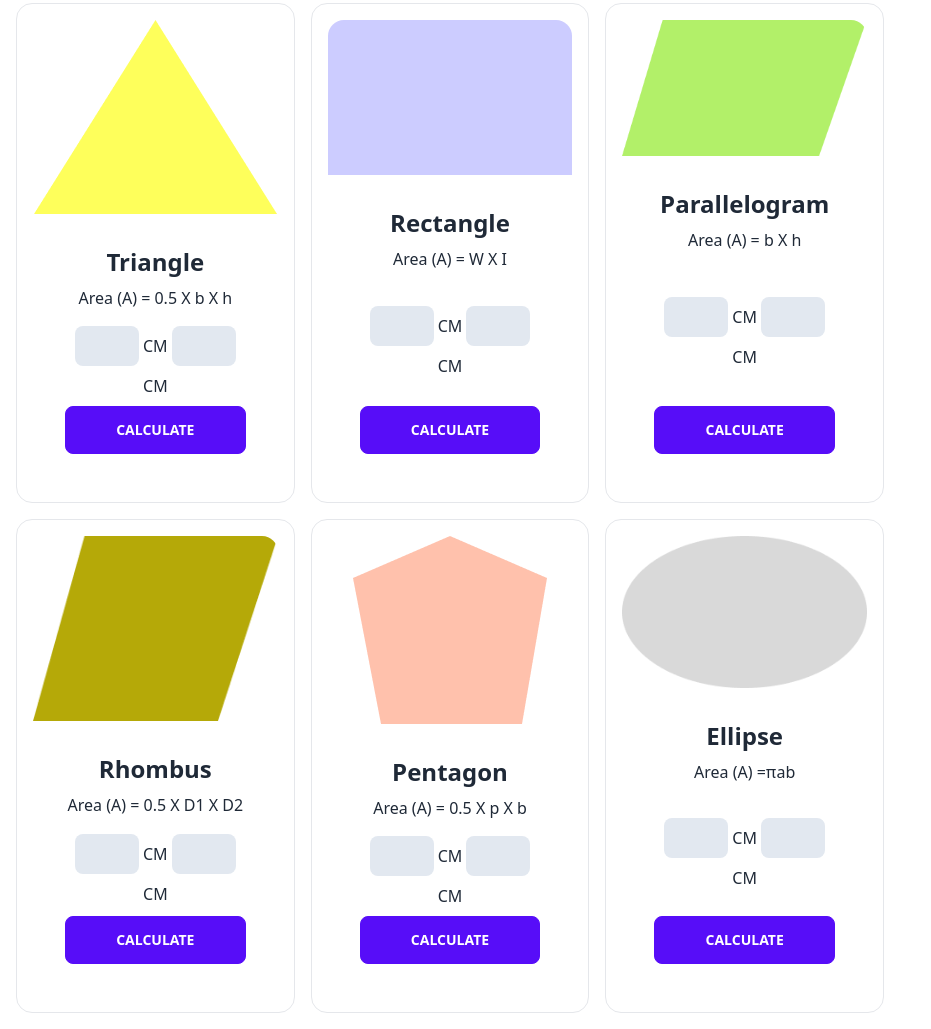
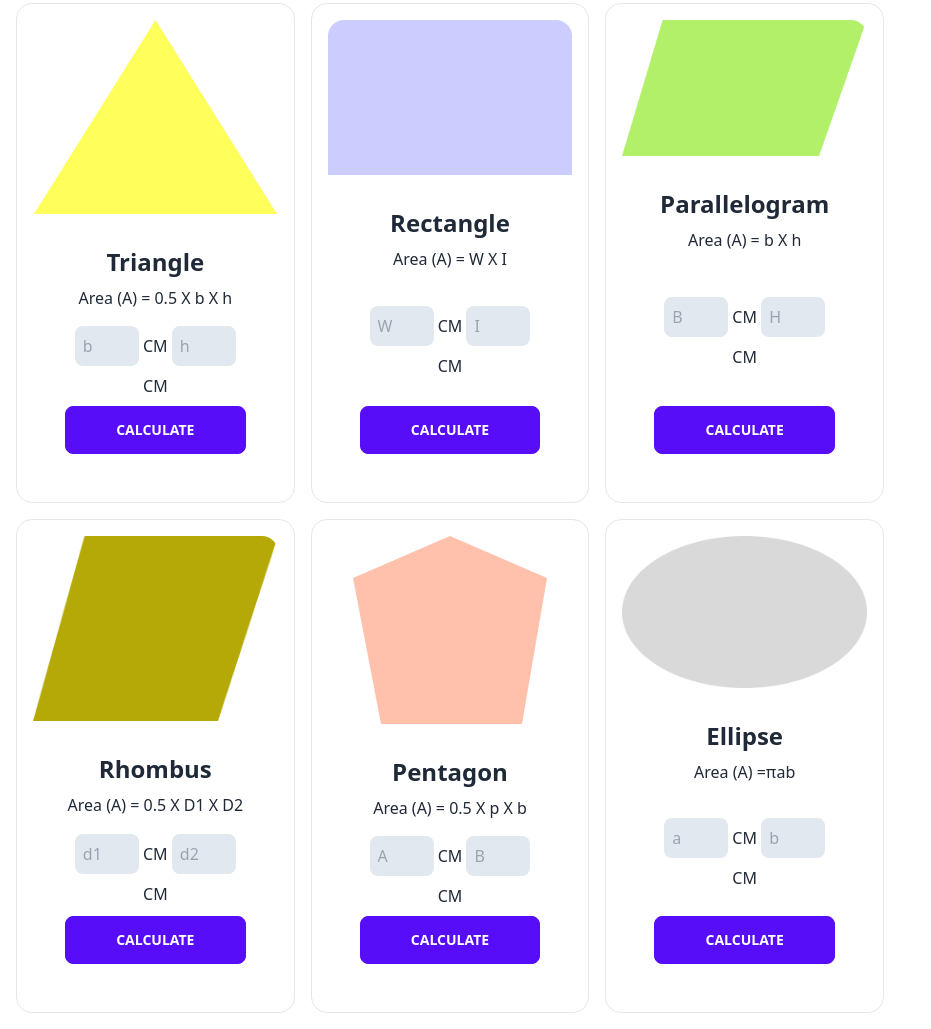
Before and after one commit to developer-nieem/geometry-genius, a plain HTML site: page index.html in a window 1280 px wide. Shown: the part 125-1154 px from the top of the page, without its empty margins (0-931 px from the left). Drawn offline with nearby package versions, Linux system fonts and the light colour scheme.

Commit message:
added placeholder on the input

```diff
--- a/index.html
+++ b/index.html
@@ -25,7 +25,7 @@
             </div>
             <div class="flex-none">
               <ul class="menu menu-horizontal px-1">
-                <li><button class="btn btn-primary text-white">Blog</button></li>
+                <li><a href="blog.html" target="_blank" class="btn btn-primary text-white">Blog</a></li>
               </ul>
             </div>
           </div>
@@ -47,7 +47,7 @@
                           <h2 id="triangle" class=" font-semibold text-2xl">Triangle</h2>
                           <p>Area (A) = 0.5 X b X h</p>
 
-                          <p> <input id="triangle-input-b" class="bg-slate-200 p-2 rounded-lg w-16 my-2" type="text"> CM <input id="triangle-input-h" class="bg-slate-200 p-2 rounded-lg w-16 my-2" type="text"> CM</p>
+                          <p> <input id="triangle-input-b" class="bg-slate-200 p-2 rounded-lg w-16 my-2" type="text" placeholder="b"> CM <input id="triangle-input-h" class="bg-slate-200 p-2 rounded-lg w-16 my-2" type="text" placeholder="h"> CM</p>
                           <div class="card-actions justify-end">
                             <button id="triangle-btn" class="btn btn-primary w-full ">Calculate</button>
                           </div>
@@ -62,8 +62,8 @@
                           <p>Area (A) =  W X I</p>
 
                           <p>
-                            <input id="rectangle-input-w" class="bg-slate-200 p-2 rounded-lg w-16 my-2" type="text"> CM
-                            <input id="rectangle-input-i" class="bg-slate-200 p-2 rounded-lg w-16 my-2" type="text"> CM</p>
+                            <input id="rectangle-input-w" class="bg-slate-200 p-2 rounded-lg w-16 my-2" type="text" placeholder="W"> CM
+                            <input id="rectangle-input-i" class="bg-slate-200 p-2 rounded-lg w-16 my-2" type="text" placeholder="I"> CM</p>
                           <div class="card-actions justify-end">
                             <button id="rectangle-btn" class="btn btn-primary w-full">Calculate</button>
                           </div>
@@ -77,8 +77,8 @@
                           <h2 id="parallelogram" class="font-semibold text-2xl">Parallelogram</h2>
                           <p>Area (A) =  b    X   h</p>
 
-                          <p> <input id="parallelogram-input-b" class="bg-slate-200 p-2 rounded-lg w-16 my-2" type="text"> CM
-                            <input id="parallelogram-input-h" class="bg-slate-200 p-2 rounded-lg w-16 my-2" type="text"> CM</p>
+                          <p> <input id="parallelogram-input-b" class="bg-slate-200 p-2 rounded-lg w-16 my-2" type="text" placeholder="B"> CM
+                            <input id="parallelogram-input-h" class="bg-slate-200 p-2 rounded-lg w-16 my-2" type="text" placeholder="H"> CM</p>
                           <div class="card-actions justify-end">
                             <button id="parallelogram-btn" class="btn btn-primary w-full">Calculate</button>
                           </div>
@@ -91,8 +91,8 @@
                         <div class="card-body text-center">
                           <h2 id="rhombus" class="font-semibold text-2xl">Rhombus</h2>
                           <p>Area (A) = 0.5 X D1 X D2</p>
-                          <p> <input id="rhombus-input-d1" class="bg-slate-200 p-2 rounded-lg w-16 my-2" type="text"> CM
-                            <input id="rhombus-input-d2" class="bg-slate-200 p-2 rounded-lg w-16 my-2" type="text"> CM</p>
+                          <p> <input id="rhombus-input-d1" class="bg-slate-200 p-2 rounded-lg w-16 my-2" type="text" placeholder="d1"> CM
+                            <input id="rhombus-input-d2" class="bg-slate-200 p-2 rounded-lg w-16 my-2" type="text" placeholder="d2"> CM</p>
                           <div class="card-actions justify-end">
                             <button  id="rhombus-btn" class="btn btn-primary w-full">Calculate</button>
                           </div>
@@ -106,8 +106,8 @@
                           <h2 id="pentagon" class="font-semibold text-2xl">Pentagon</h2>
                           <p>Area (A) = 0.5 X p X b</p>
 
-                          <p> <input id="pentagon-input-p" class="bg-slate-200 p-2 rounded-lg w-16 my-2" type="text"> CM
-                            <input id="pentagon-input-b" class="bg-slate-200 p-2 rounded-lg w-16 my-2" type="text"> CM</p>
+                          <p> <input id="pentagon-input-p" class="bg-slate-200 p-2 rounded-lg w-16 my-2" type="text" placeholder="A"> CM
+                            <input id="pentagon-input-b" class="bg-slate-200 p-2 rounded-lg w-16 my-2" type="text" placeholder="B"> CM</p>
                           <div class="card-actions justify-end">
                             <button id="pentagon-btn" class="btn btn-primary w-full">Calculate</button>
                           </div>
@@ -121,8 +121,8 @@
                           <h2 id="ellipse" class="font-semibold text-2xl">Ellipse</h2>
                           <p>Area (A) =πab</p>
 
-                          <p> <input id="ellipse-inputA" class="bg-slate-200 p-2 rounded-lg w-16 my-2" type="text"> CM
-                            <input id="ellipse-inputB" class="bg-slate-200 p-2 rounded-lg w-16 my-2 " type="text"> CM</p>
+                          <p> <input id="ellipse-inputA" class="bg-slate-200 p-2 rounded-lg w-16 my-2" type="text" placeholder="a"> CM
+                            <input id="ellipse-inputB" class="bg-slate-200 p-2 rounded-lg w-16 my-2 " type="text" placeholder="b"> CM</p>
                           <div class="card-actions justify-end">
                             <button id="ellipse-btn" class="btn btn-primary w-full">Calculate</button>
                           </div>
```
